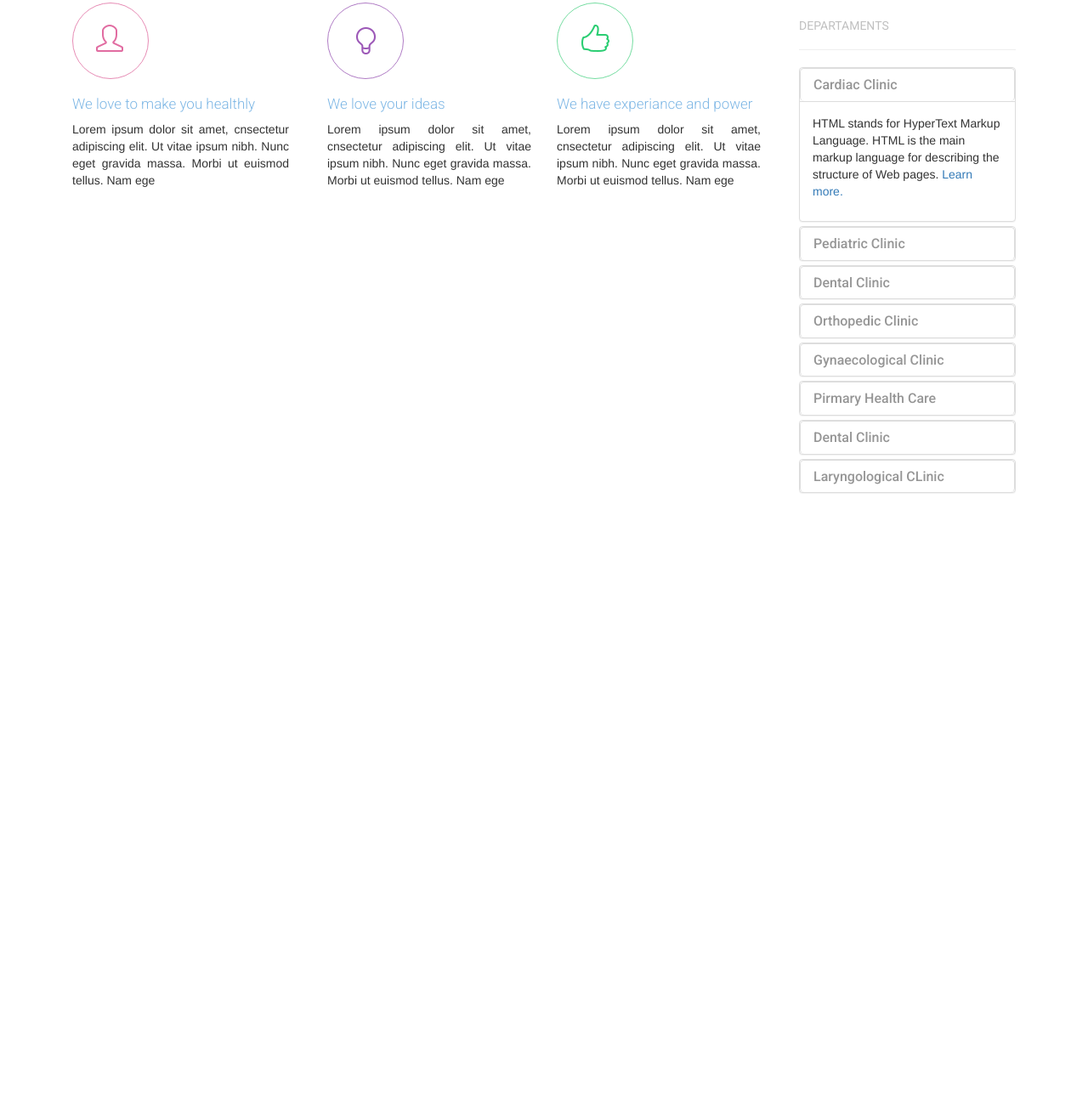
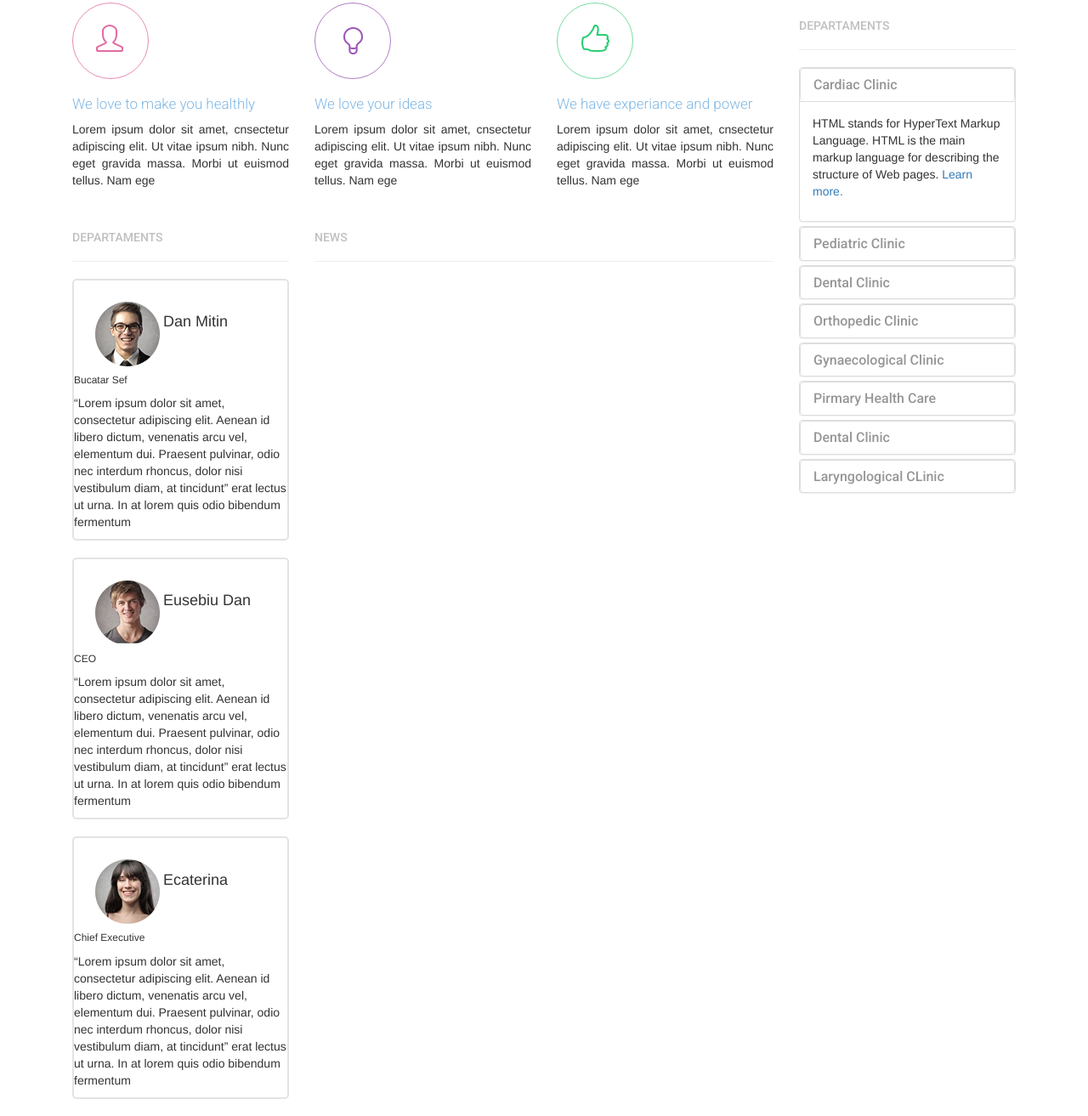
Before and after one commit to danmic94/stomatemplate, a plain HTML site: page index.html in a window 1280 px wide. Shown: the part 764-2077 px from the top of the page at 85% size. Before the commit the page ends 1364 px from the top, so only its background shows below. Drawn offline with Linux system fonts and the light colour scheme.

Commit message:
Added caption and structured the main content area plus acordeon menu

```diff
--- a/css/custom.css
+++ b/css/custom.css
@@ -183,7 +183,7 @@ ul.bxslider {
 
 .greyh3 {
 	font-family: 'Roboto', sans-serif;
-	font-weight: 400;
+	font-weight: 500;
 	font-style: normal;
 	color: #c0c0c0;
 	font-size: 14px;
@@ -227,7 +227,7 @@ div.main-acordion > div.panel{
 	color: #b07cc5;
 }
 .hoverpanel4:hover {
-	border-color: #75dda1;
+	border-color: #0221a1;
 	color: #75dda1;
 }
 .hoverpanel5:hover {
@@ -238,7 +238,7 @@ div.main-acordion > div.panel{
 	border-color: aquamarine;
 }
 .hoverpanel7:hover {
-	border-color: mistyrose;
+	border-color: hotpink;
 }
 .hoverpanel8:hover {
 	border-color: #19af92;
@@ -247,3 +247,21 @@ div.main-acordion > div.panel{
 .colapse-noborder {
 	border-style: none;
 }
+
+/*Cards Customization*/
+.card {
+	border: 2px solid #e3e3e3;
+	border-radius: 5px;
+	margin-bottom: 20px;
+}
+
+.imagecard {
+	display: inline-block;
+	margin-top: 25px;
+	margin-left: 25px;
+}
+
+div.card > h4 {
+	display: inline-block;
+	margin: 0;
+}
--- a/index.html
+++ b/index.html
@@ -61,7 +61,18 @@
 		  		</div>
 		  </div>
 		  </li>
-		  <li><img src="img/main-slider/02.jpg" /></li>
+		  <li><img src="img/main-slider/02.jpg" />
+		  	<div class="caption1">
+		  		<div class=" container">
+		  			<img alt="Logo" id="logo-caption" src="img/logo/logo.png" />
+			  		<p class="text-caption">“Other nonsensical bullshit for template” - Man Qoute </p>
+			  		<button type="button" class="btn btn-primary button-caption">
+			  				Read more
+			  			<span class="glyphicon glyphicon-arrow-right" aria-hidden="true"></span>
+			  		</button>
+		  		</div>
+		  </div>
+		  </li>
 		  <li><img src="img/main-slider/03.jpg" /></li>
 		  <li><img src="img/main-slider/04.jpg" /></li>
 		</ul>
@@ -72,7 +83,7 @@
     													<!-- Main Content Area -->
 
     <div class="container first">
-    	<div class="col-md-3">
+    	<div class="col-md-3 ">
     		<div class="ring red">
     			<img src="img/icons/user.png" class="align-user" alt="icon1">
     		</div>
@@ -81,8 +92,49 @@
     		 Ut vitae ipsum nibh. Nunc eget gravida massa.
     		  Morbi ut euismod tellus. Nam ege
     		</p>
+
+    		<br>
+
+    		<h3 class="greyh3">DEPARTAMENTS</h3>
+
+    		<hr>
+
+    		<div class="card">
+    			<img src="img/medalionpictures/1.png"class="imagecard" alt="medalion1">
+    			<h4>Dan Mitin</h4>
+    			<h6>Bucatar Sef</h6>
+    			<p>“Lorem ipsum dolor sit amet, consectetur adipiscing elit.
+    			 Aenean id libero dictum, venenatis arcu vel, elementum dui.
+    			  Praesent pulvinar, odio nec interdum rhoncus, dolor nisi
+    			   vestibulum diam, at tincidunt” erat lectus ut urna.
+    			    In at lorem quis odio bibendum fermentum
+    			</p>
+    		</div>
+    		<div class="card">
+    			<img src="img/medalionpictures/2.png"class="imagecard" alt="medalion2">
+    			<h4>Eusebiu Dan</h4>
+    			<h6>CEO</h6>
+    			<p>“Lorem ipsum dolor sit amet, consectetur adipiscing elit.
+    			 Aenean id libero dictum, venenatis arcu vel, elementum dui.
+    			  Praesent pulvinar, odio nec interdum rhoncus, dolor nisi
+    			   vestibulum diam, at tincidunt” erat lectus ut urna.
+    			    In at lorem quis odio bibendum fermentum
+    			</p>
+    		</div>
+    		<div class="card">
+    			<img src="img/medalionpictures/3.png"class="imagecard" alt="medalion3">
+    			<h4>Ecaterina</h4>
+    			<h6>Chief Executive</h6>
+    			<p>“Lorem ipsum dolor sit amet, consectetur adipiscing elit.
+    			 Aenean id libero dictum, venenatis arcu vel, elementum dui.
+    			  Praesent pulvinar, odio nec interdum rhoncus, dolor nisi
+    			   vestibulum diam, at tincidunt” erat lectus ut urna.
+    			    In at lorem quis odio bibendum fermentum
+    			</p>
+    		</div>
     	</div>
     	<div class="col-md-6">
+	    	<div class="row">
 	    		<div class="col-md-6">
 		    		<div class="ring purple">
 		    			<img src="img/icons/bulb.png" class="align-bulb" alt="icon1">
@@ -103,6 +155,14 @@
 		    		  Morbi ut euismod tellus. Nam ege
 		    		</p>
 		    	</div>
+			</div>
+
+			<br>
+
+    		<h3 class="greyh3">NEWS</h3>
+
+    		<hr>
+
     	</div>
     	<div class="col-md-3">
     		<h3 class="greyh3">DEPARTAMENTS</h3>
```
Also changed, not shown: img/column-pictures/photodune-2468019-nurse-making-notes-l.png (deleted), img/column-pictures/photodune-326377-senior-couple-in-fitness-clothing-running-along-beach-l.png (deleted), img/column-pictures/photodune-370601-family-l.png (deleted), img/main-slider/buttons/left.png (deleted), img/main-slider/buttons/right.png (deleted), img/medalionpictures/1.png (renamed from img/medalionpictures/photodune-4276142-smiling-portraits-l.png), img/medalionpictures/2.png (renamed from img/medalionpictures/photodune-4276142-smiling-portraits-l copy.png), img/medalionpictures/3.png (renamed from img/medalionpictures/photodune-4276142-smiling-portraits-l copy 2.png). Lines whose indentation alone changed are shown as unchanged.
